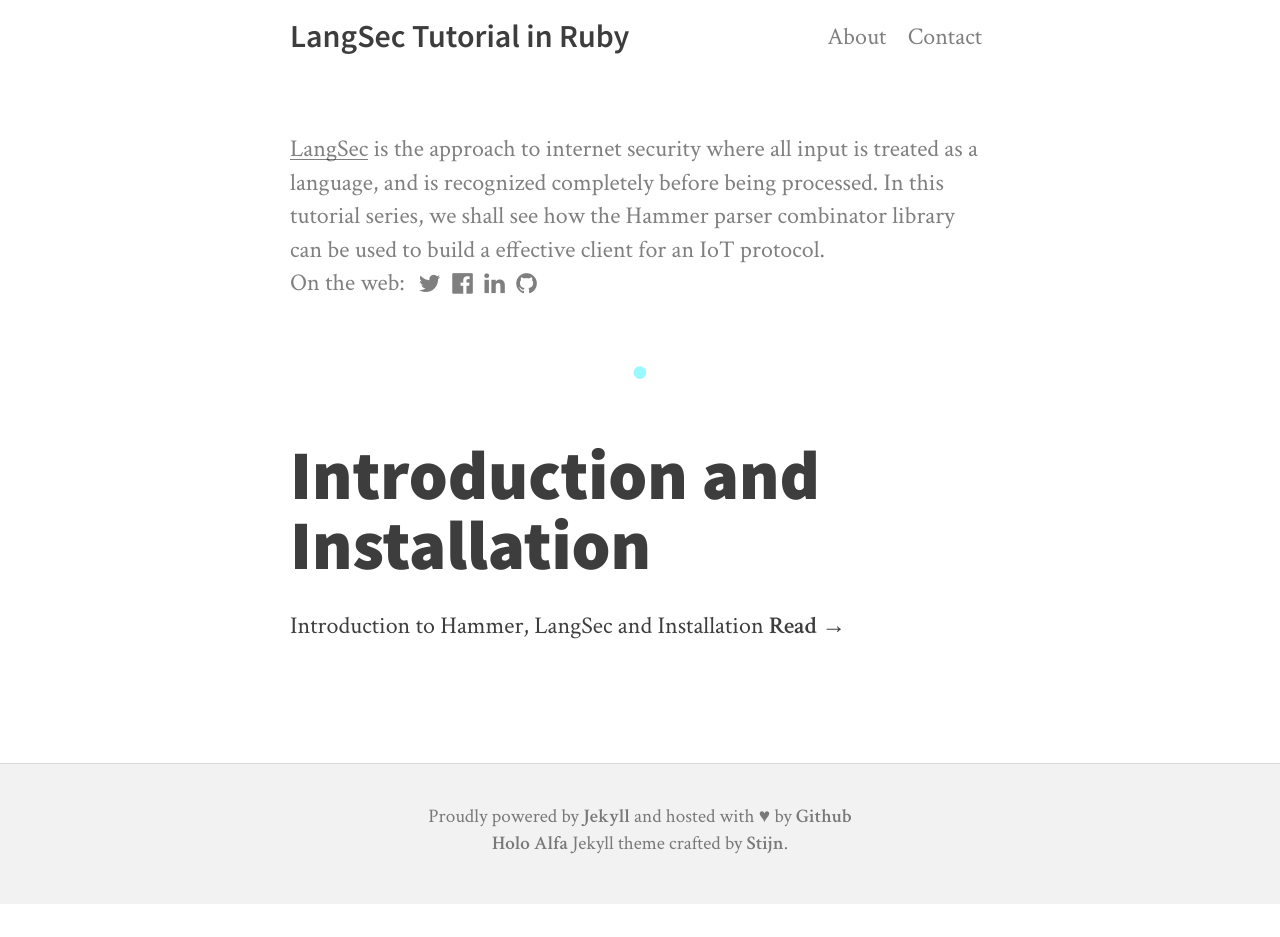
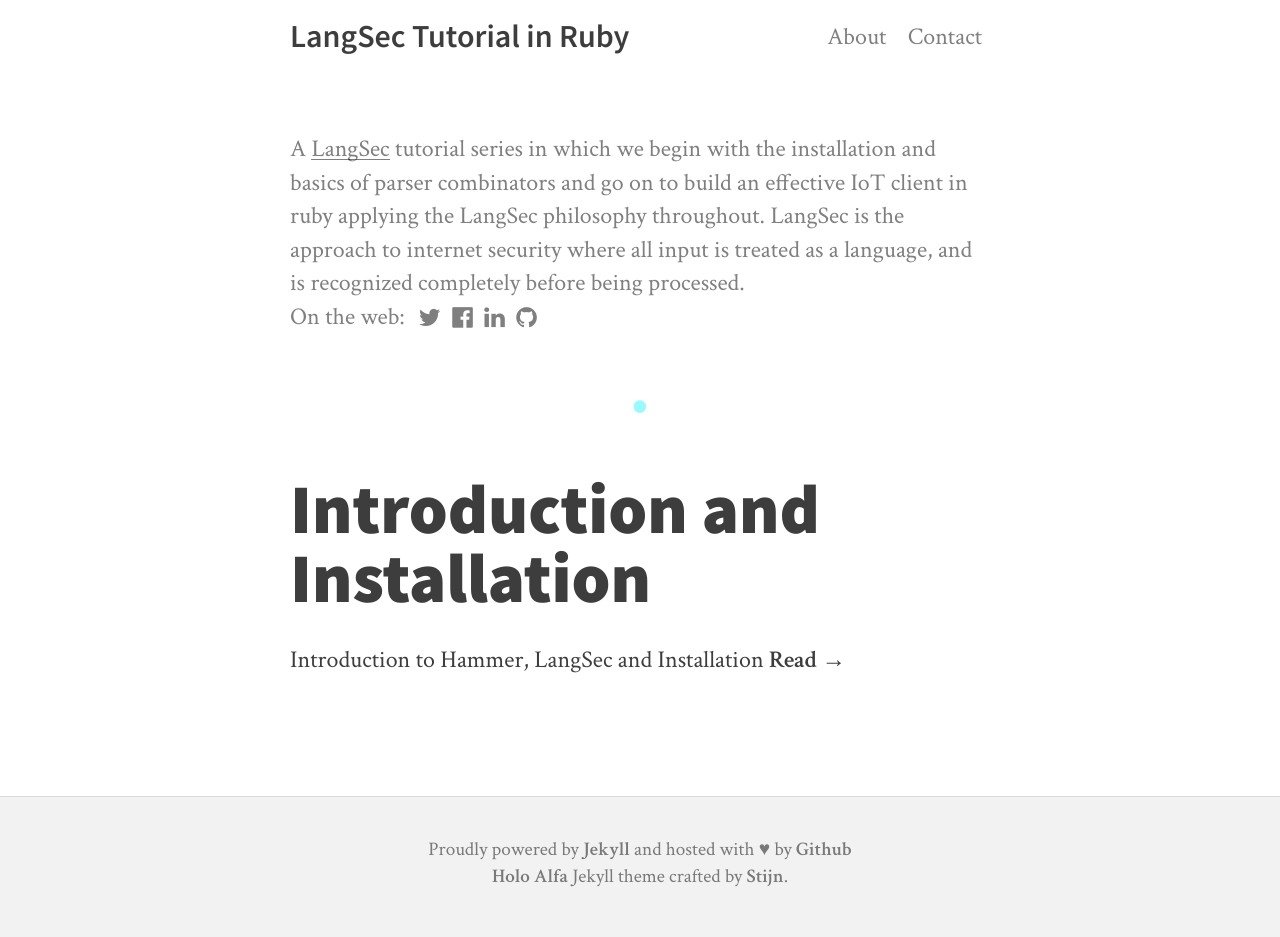
Before and after one commit to prashantbarca/prashantbarca.github.io, a Jekyll site: the page built from index.html, in a window 1280 px wide. Built offline with Jekyll 4.4.1, drawn with Linux system fonts in a browser that asks for light colours; nearby versions of some CDN libraries; the list of posts is cut into pages by our own code; before the commit the page ends 904 px from its top, so only the background shows below that.

Commit message:
Change the about me

```diff
--- a/_config.yml
+++ b/_config.yml
@@ -8,7 +8,7 @@
   meta: Language-theoretic security blog
 
   # Description of your site, this will show up on the front page.
-  subtitle: <a href="http://langsec.org">LangSec</a> is the approach to internet security where all input is treated as a language, and is recognized completely before being processed. In this tutorial series, we shall see how the Hammer parser combinator library can be used to build a effective client for an IoT protocol.
+  subtitle: A <a href="http://langsec.org">LangSec</a> tutorial series in which we begin with the installation and basics of parser combinators and go on to build an effective IoT client in ruby applying the LangSec philosophy throughout. LangSec is the approach to internet security where all input is treated as a language, and is recognized completely before being processed.
 
 author:
   name: Prashant Anantharaman
```
